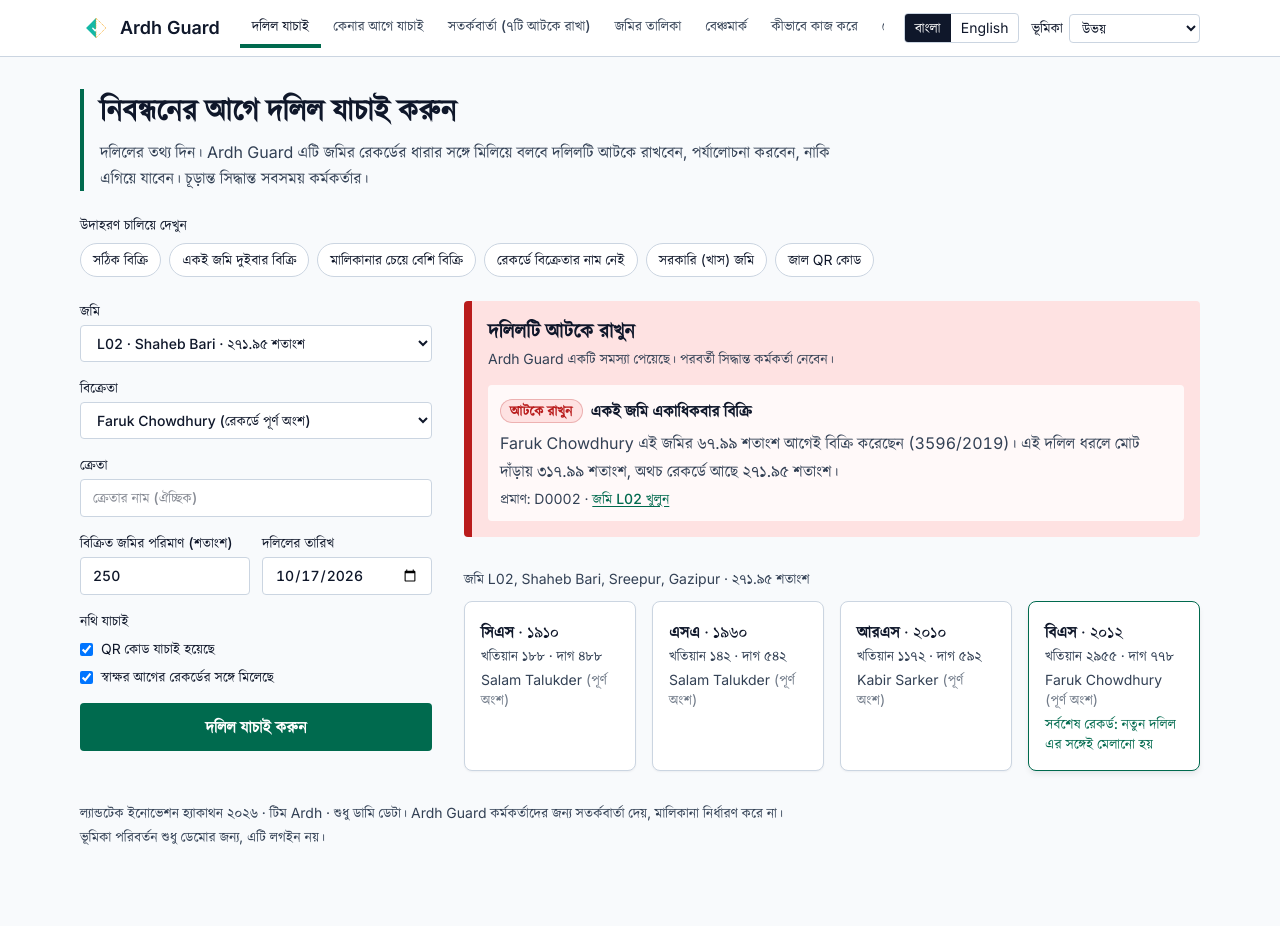
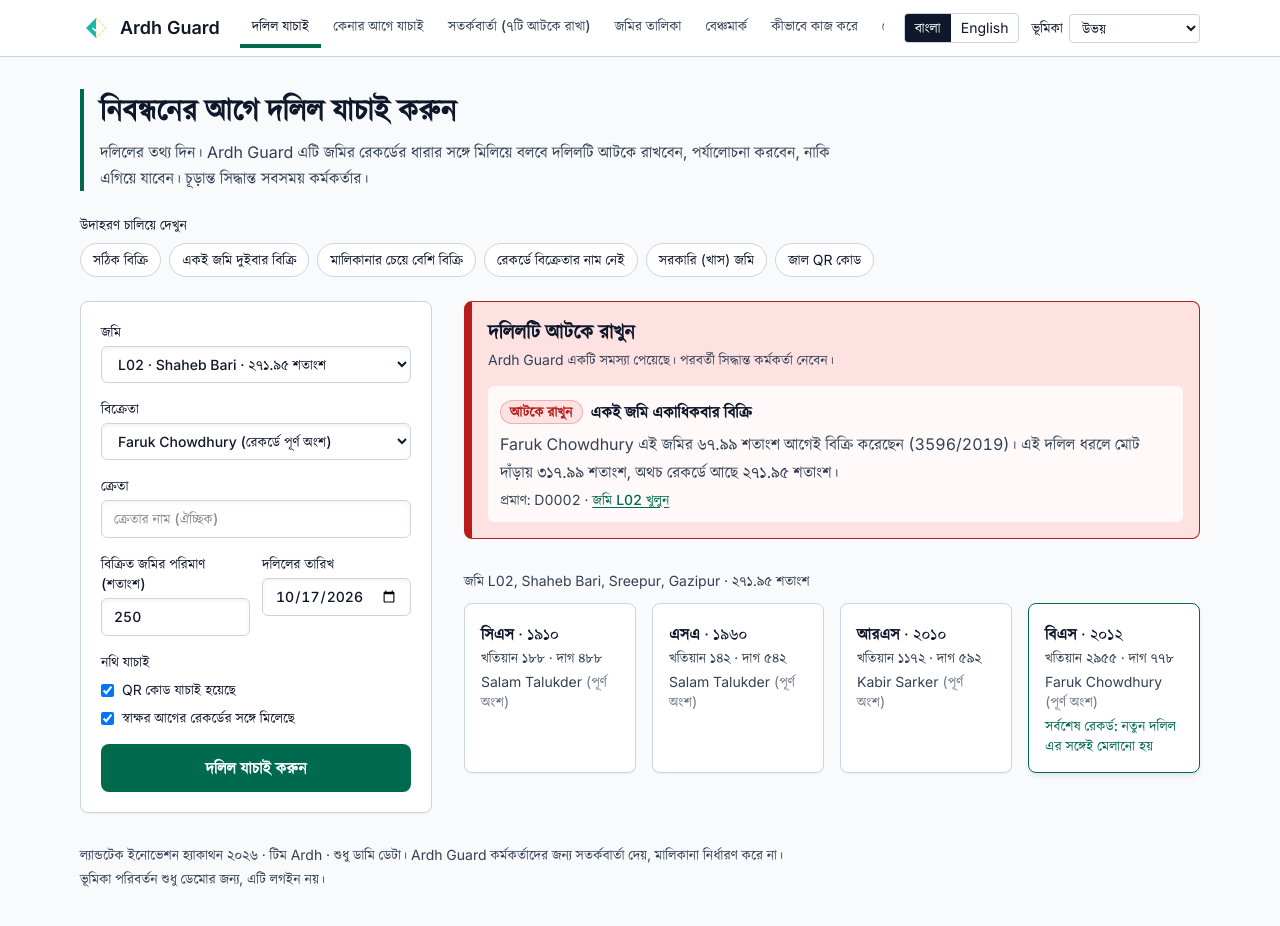
Before and after one commit to mehedyk/LandTech-Innovation-Hackathon-2026, a React (Vite) app: page / in a window 1280 px wide. Both pictures are taken after a click on the button "একই জমি দুইবার বিক্রি". Shown: the top 926 px of the page. Before the commit the page ends 887 px from the top, so only its background shows below. Built offline with nearby package versions, Linux system fonts and the light colour scheme.

Commit message:
update deed check view with refreshed civic layout and typography

```diff
--- a/src/pages/Check.tsx
+++ b/src/pages/Check.tsx
@@ -26,7 +26,7 @@
   const go = (next: Params) => { setResult(runCheck(next, lang === 'bn' ? 'ক্রেতা' : 'Buyer')); setRun((n) => n + 1); };
   const owners = chainOf(p.lineage).at(-1)?.owners ?? [];
 
-  const field = 'mt-1 w-full rounded border border-line bg-white px-3 py-2 text-ink';
+  const field = 'mt-1 w-full rounded-md border border-line bg-card px-3 py-2 text-ink shadow-inner focus:border-brand';
   return (
     <>
       <PageTitle title={t('check.title')}>{t('check.intro')}</PageTitle>
@@ -35,7 +35,7 @@
         <p className="mb-2 text-sm font-medium text-ink">{t('ex.label')}</p>
         <div className="flex flex-wrap gap-2">
           {EXAMPLES.map((ex) => (
-            <button key={ex.key} type="button" className="rounded-full border border-line bg-white px-3 py-1.5 text-sm text-ink hover:border-brand"
+            <button key={ex.key} type="button" className="rounded-full border border-line bg-card px-3 py-1.5 text-sm text-ink hover:border-brand"
               onClick={() => { const next = { ...startParams, ...ex.p }; setP(next); go(next); }}>
               {t(ex.key)}
             </button>
@@ -44,7 +44,7 @@
       </div>
 
       <div className="grid gap-8 lg:grid-cols-[22rem_1fr]">
-        <form className="space-y-4" onSubmit={(e) => { e.preventDefault(); go(p); }}>
+        <form className="card h-fit space-y-4 p-5" onSubmit={(e) => { e.preventDefault(); go(p); }}>
           <label className="block text-sm font-medium text-ink">{t('f.parcel')}
             <select className={field} value={p.lineage} onChange={(e) => set({ lineage: e.target.value, seller: 'owner:0' })}>
               {seed.parcel_lineages.map((x) => (
@@ -74,7 +74,7 @@
             <label className="flex items-center gap-2"><input type="checkbox" checked={p.qr} onChange={(e) => set({ qr: e.target.checked })} /> {t('f.qr')}</label>
             <label className="flex items-center gap-2"><input type="checkbox" checked={p.sig} onChange={(e) => set({ sig: e.target.checked })} /> {t('f.sig')}</label>
           </fieldset>
-          <button className="w-full rounded bg-brand px-4 py-2.5 font-semibold text-white hover:bg-ink" type="submit">{t('f.submit')}</button>
+          <button className="w-full rounded-lg bg-brand px-4 py-2.5 font-semibold text-on-brand hover:bg-brand-deep" type="submit">{t('f.submit')}</button>
         </form>
 
         <div className="min-w-0 space-y-8">
@@ -96,7 +96,7 @@
   const sub = worst ? (alerts.length === 1 ? t('v.sub1') : t('v.subN', { n: alerts.length })) : t('v.subClear');
   const panel = worst ? tone[worst].panel : 'bg-brand-soft border-brand';
   return (
-    <section ref={ref} className={`verdict-in rounded border-l-8 p-4 ${panel}`} aria-live="polite">
+    <section ref={ref} className={`verdict-in rounded-lg border border-l-8 p-4 ${panel}`} aria-live="polite">
       <h2 className="text-xl font-semibold">{head}</h2>
       <p className="mt-1 text-sm">{sub}</p>
       {alerts.length > 0 && (
@@ -104,7 +104,7 @@
           {alerts.map((a) => {
             const ev = a.evidence.filter((e) => e !== 'NEW-CHECK');
             return (
-              <li key={a.rule} className="rounded bg-white/80 p-3">
+              <li key={a.rule} className="rounded-md bg-card/80 p-3">
                 <p className="flex flex-wrap items-center gap-2"><SeverityChip severity={a.severity} /> <b className="text-ink">{ruleTitle(a.rule, lang)}</b></p>
                 <p className="mt-1">{describe(a, lang)}</p>
                 <p className="mt-1 text-sm">
```
